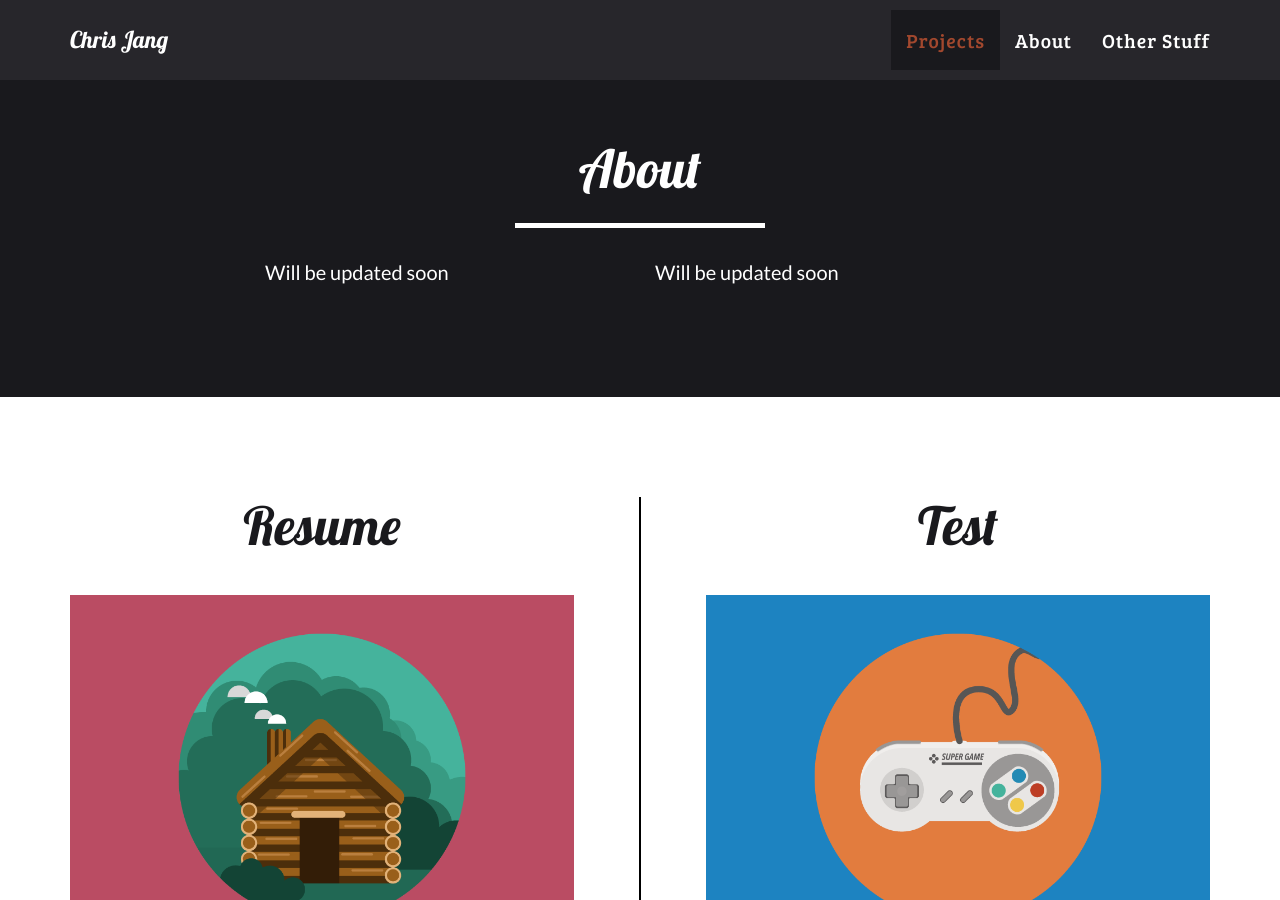
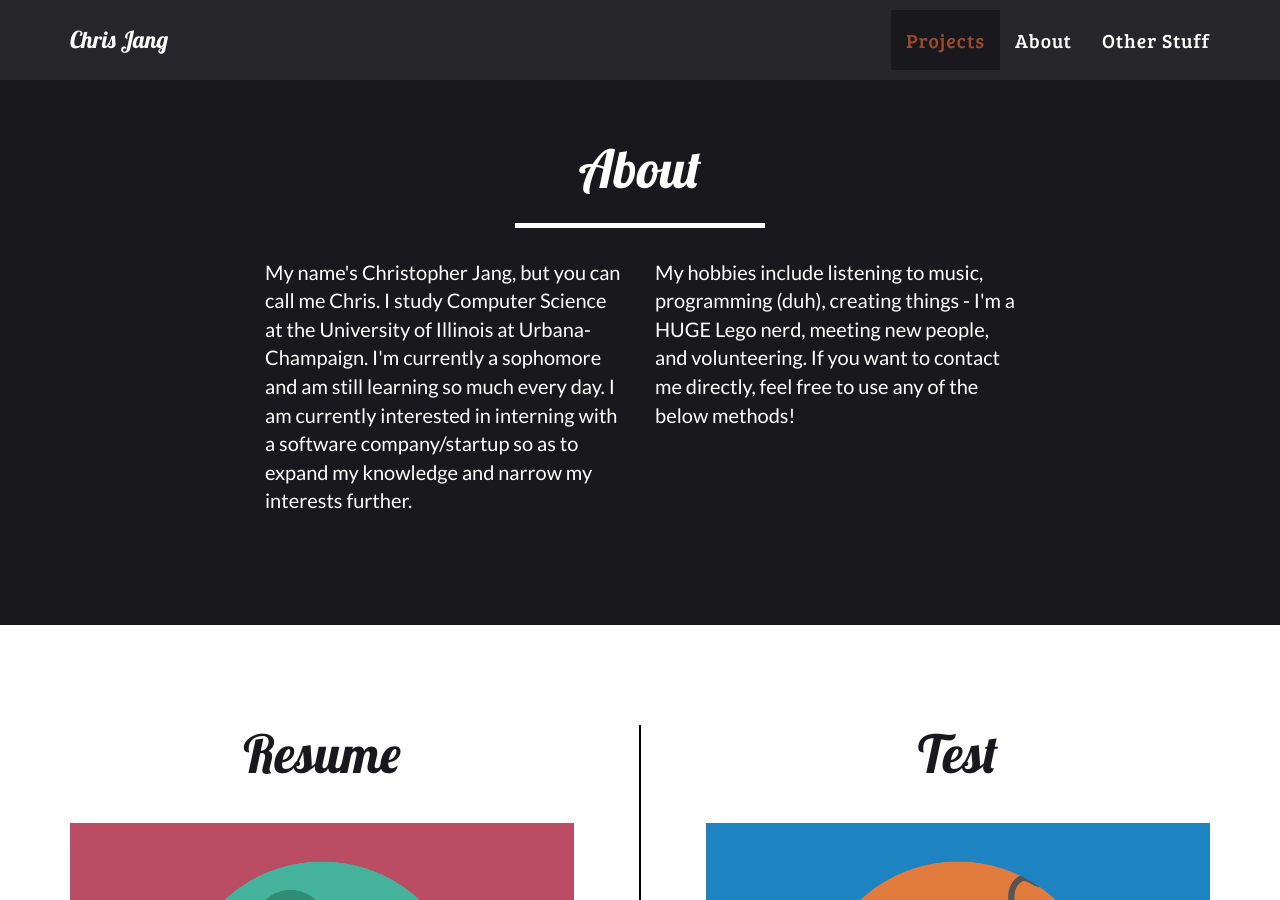
Before and after one commit to cjang5/cjang5.github.io, a Jekyll site: the page built from index.html, in a window 1280 px wide and 900 px high, scrolled down 1700 px. Built offline with Jekyll 4.4.1, drawn with Linux system fonts in a browser that asks for light colours.

Commit message:
Updated About section

```diff
--- a/_includes/about.html
+++ b/_includes/about.html
@@ -9,10 +9,10 @@
             </div>
             <div class="row">
                 <div class="col-lg-4 col-lg-offset-2">
-                    <p>Will be updated soon</p>
+                    <p>My name's Christopher Jang, but you can call me Chris. I study Computer Science at the University of Illinois at Urbana-Champaign. I'm currently a sophomore and am still learning so much every day. I am currently interested in interning with a software company/startup so as to expand my knowledge and narrow my interests further.</p>
                 </div>
                 <div class="col-lg-4">
-                    <p>Will be updated soon</p>
+                    <p>My hobbies include listening to music, programming (duh), creating things - I'm a HUGE Lego nerd, meeting new people, and volunteering. If you want to contact me directly, feel free to use any of the below methods!</p>
                 </div>
                 <!--<div class="col-lg-8 col-lg-offset-2 text-center">
                     <a href="#" class="btn btn-lg btn-outline">
```
